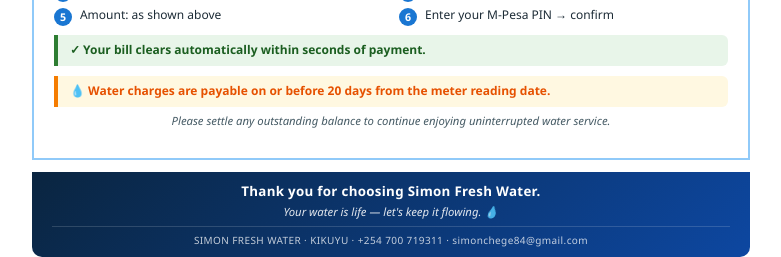
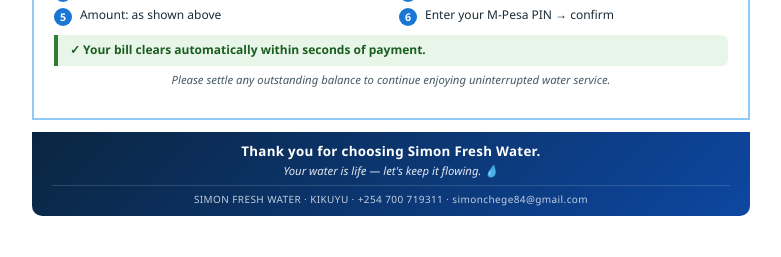
Before and after one commit to Frednn1/simon-freshwater, a Flask app: template templates/water_bill_template.html in a window 1280 px wide. Shown: the part 696-953 px from the top of the page, without its empty margins (249-1030 px from the left). After the commit the page ends 912 px from the top, so only its background shows below. Run offline with Flask 3, Linux system fonts and the light colour scheme; the template is opened without the code that fills it, so the values that code supplies are empty.

Commit message:
templates+sms: remove 'payable on or before 20 days' line from SMS body and water-bill template

```diff
--- a/backend/notifications.py
+++ b/backend/notifications.py
@@ -335,8 +335,6 @@
             f"Account No        : {pay['account']}\n"
             f"\n"
             f"--------------------------\n"
-            f"Water charges payable on or before 20 days\n"
-            f"from the meter reading date.\n"
             f"Please settle any outstanding balance to\n"
             f"continue enjoying uninterrupted water service.\n"
             f"Thank you."
--- a/templates/water_bill_template.html
+++ b/templates/water_bill_template.html
@@ -432,10 +432,6 @@
         <div class="pay-note">
           ✓ Your bill clears automatically within seconds of payment.
         </div>
-        <p class="pay-deadline">
-          💧 Water charges are payable on or before 20 days
-          from the meter reading date.
-        </p>
         <p class="pay-settle">
           Please settle any outstanding balance to continue enjoying
           uninterrupted water service.
```
